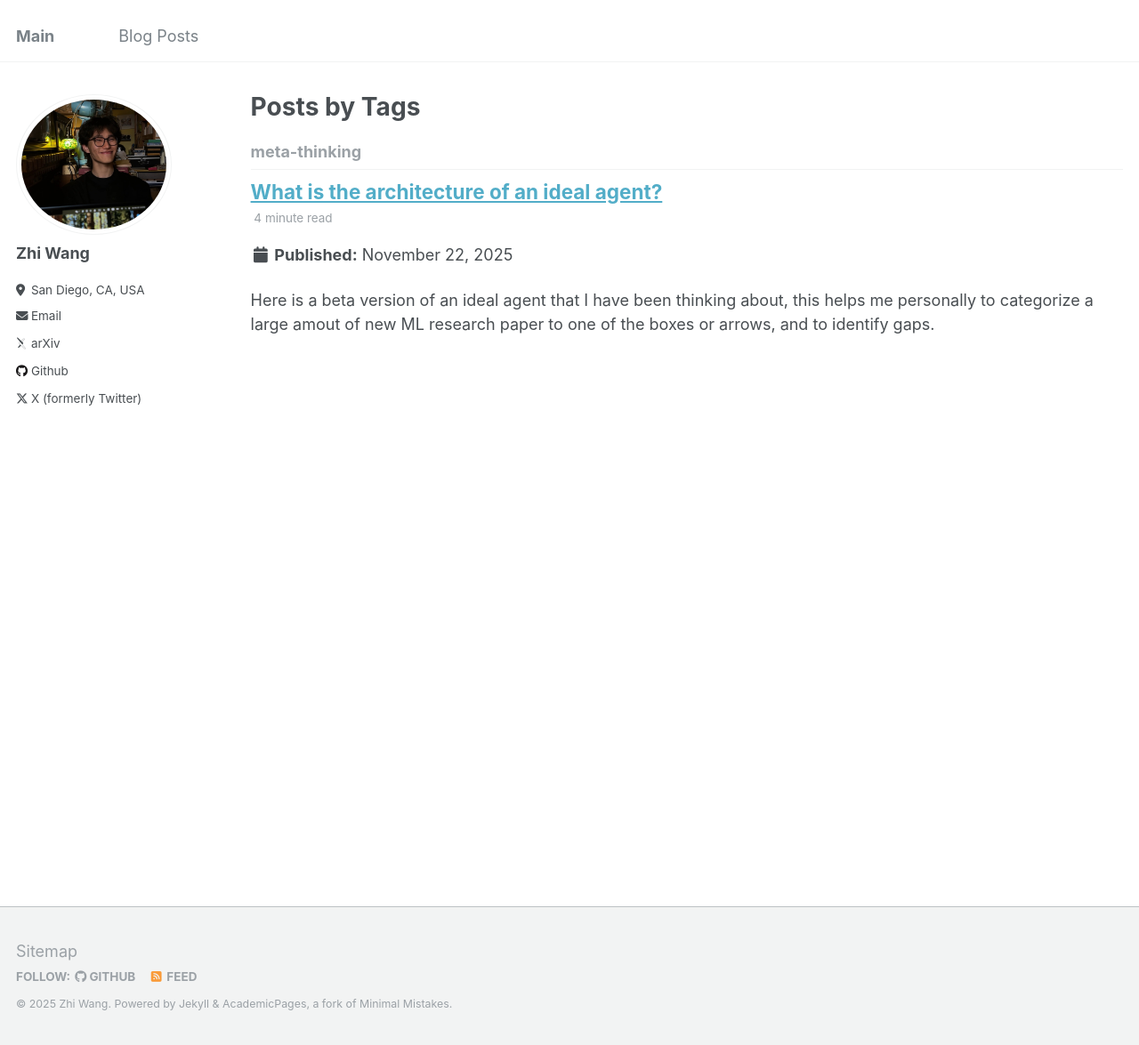
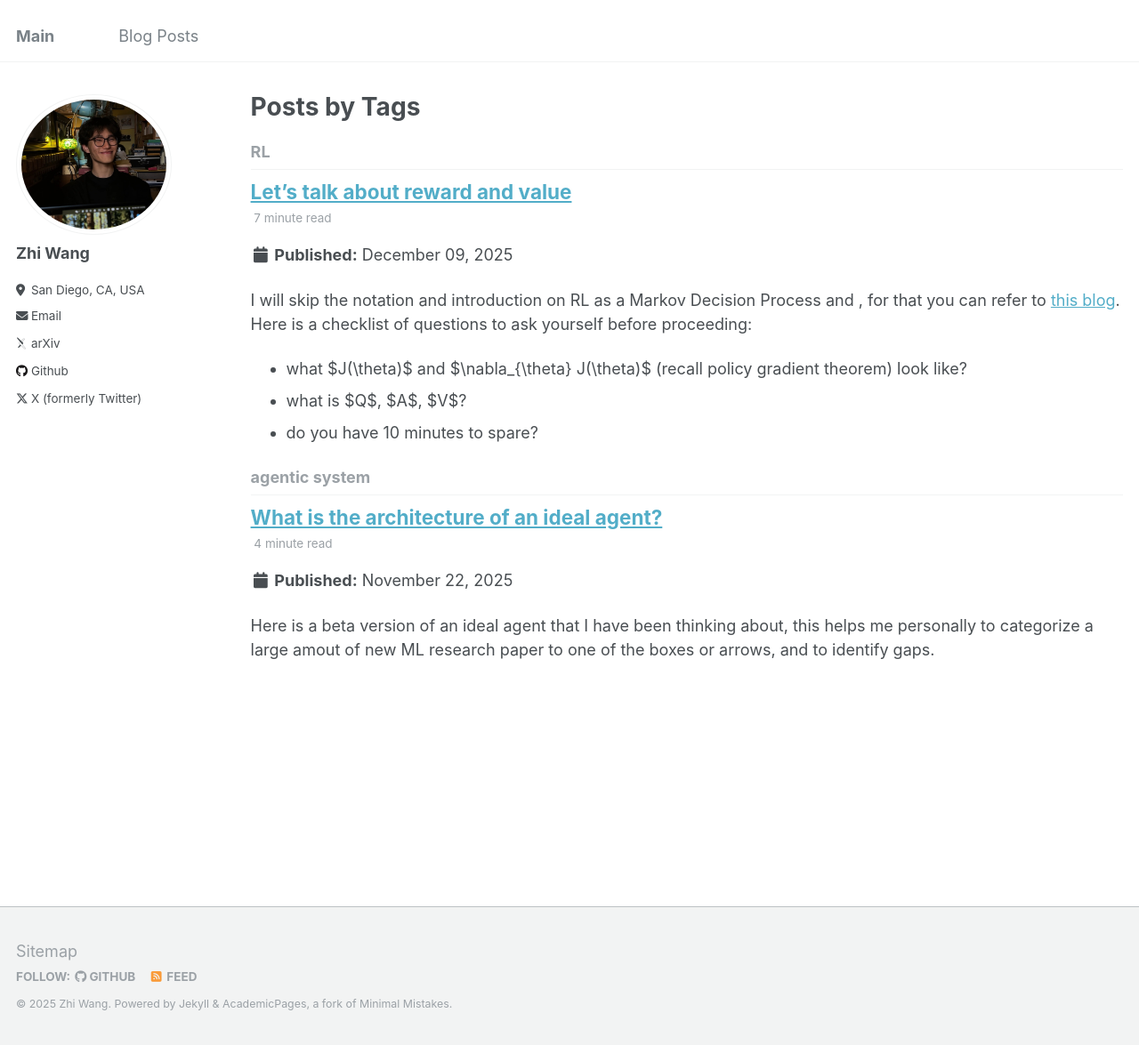
Before and after one commit to Zhi0467/Zhi0467.github.io, a Jekyll site: the page built from _pages/tag-archive.html, in a window 1280 px wide and 1175 px high. Shown: the whole window at 89% size. Built offline with Jekyll 4.4.1, drawn with Linux system fonts in a browser that asks for light colours; some web fonts are replaced.

Commit message:
fixed naming

```diff
--- a/_posts/2024-04-26-blog-post-1.md
+++ b/_posts/2025-11-22-b1.md
@@ -1,9 +1,9 @@
 ---
 title: 'What is the architecture of an ideal agent?'
 date: 2025-11-22
-permalink: /posts/2025/01/blog-post-1/
+permalink: /posts/2025/11/b1/
 tags:
-  - meta-thinking
+  - agentic system
 ---
 
 Here is a beta version of an ideal agent that I have been thinking about, this helps me personally to categorize a large amout of new ML research paper to one of the boxes or arrows, and to identify gaps.
```
Also changed, not shown: _posts/2025-12-09-b2.md (renamed from _posts/p2.md, +1 -1 lines), 1 other file.
